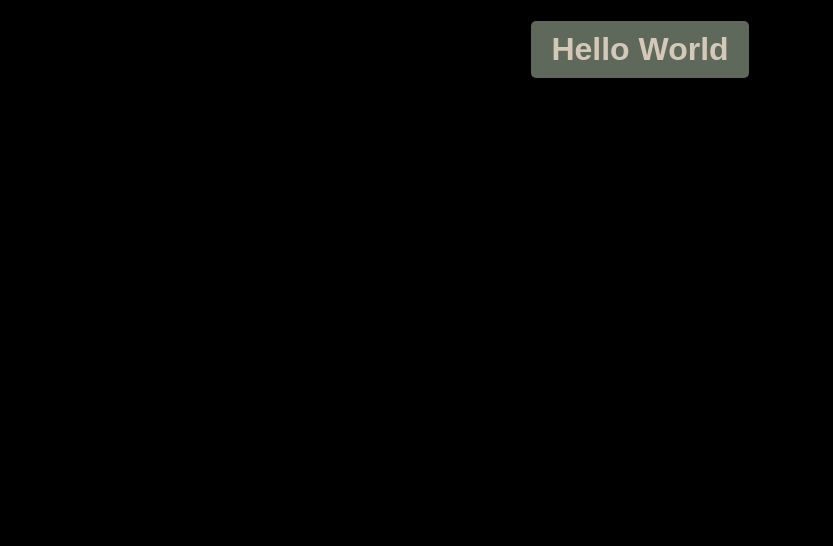
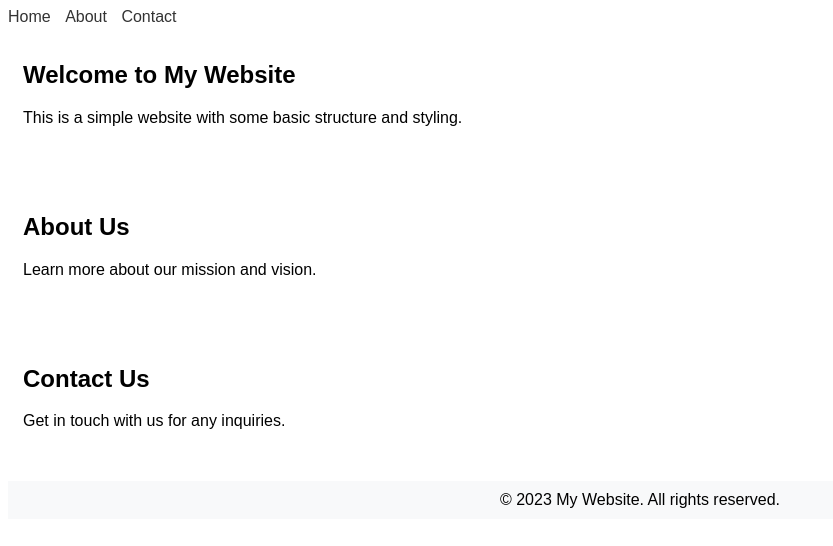
Before and after one commit to arnaybhatia/personal-website, a plain HTML site: page static/index.html in a window 1280 px wide. Shown: the whole page, without its empty margins (0-833 px from the left). Drawn offline with Linux system fonts and the light colour scheme.

Commit message:
Revamp website structure and styling with header navigation, main sections, and footer in index.html and style.css

```diff
--- a/static/index.html
+++ b/static/index.html
@@ -2,11 +2,42 @@
 <html lang="en-US">
 <head>
     <meta charset="utf-8" />
-    <meta name="viewport" content="width=device-width" />
-    <title>Hello World</title>
+    <meta name="viewport" content="width=device-width, initial-scale=1.0" />
+    <title>Improved Website</title>
     <link rel="stylesheet" href="styles/style.css" />
 </head>
 <body>
-    <h1>Hello World</h1>
+    <header>
+        <nav>
+            <ul>
+                <li><a href="#home">Home</a></li>
+                <li><a href="#about">About</a></li>
+                <li><a href="#contact">Contact</a></li>
+            </ul>
+        </nav>
+    </header>
+
+    <main>
+        <section id="home">
+            <h1>Welcome to My Website</h1>
+            <p>This is a simple website with some basic structure and styling.</p>
+        </section>
+
+        <section id="about">
+            <h2>About Us</h2>
+            <p>Learn more about our mission and vision.</p>
+        </section>
+
+        <section id="contact">
+            <h2>Contact Us</h2>
+            <p>Get in touch with us for any inquiries.</p>
+        </section>
+    </main>
+
+    <footer>
+        &copy; 2023 My Website. All rights reserved.
+    </footer>
+
 </body>
 </html>
+</write_to_file>
--- a/static/styles/style.css
+++ b/static/styles/style.css
@@ -1,16 +1,30 @@
 body {
     font-family: Arial, sans-serif;
+}
+
+header nav ul {
+    list-style-type: none;
+    padding: 0;
+    margin: 0;
+}
+
+header nav li {
+    display: inline-block;
+    margin-right: 10px;
+}
+
+header nav a {
+    text-decoration: none;
+    color: #333;
+}
+
+main section {
+    margin-bottom: 20px;
+    padding: 15px;
+}
+
+footer {
     text-align: center;
-    margin: 0;
-    padding: 0;
-    background:black;
+    background-color: #f8f9fa;
+    padding: 10px;
 }
-h1{
-    display: inline-block;
-    padding: 10px 20px;
-    border-radius: 5px;
-    background-color: #697565;
-    background-position: d;
-    color: #ECDFCC;
-    opacity: .9;
-}
```
